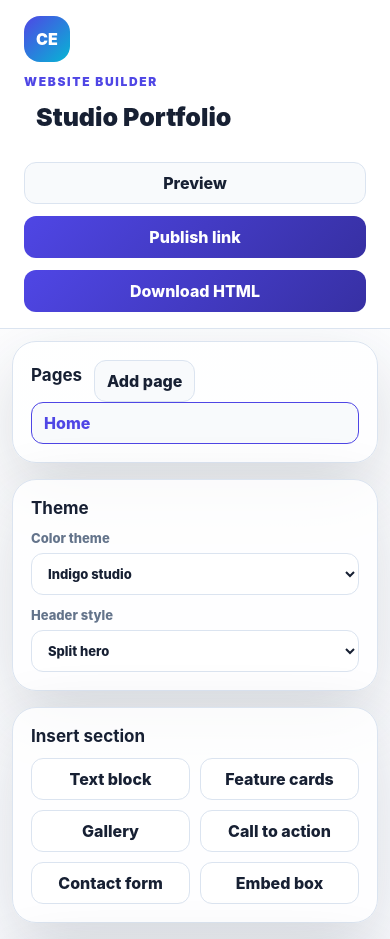
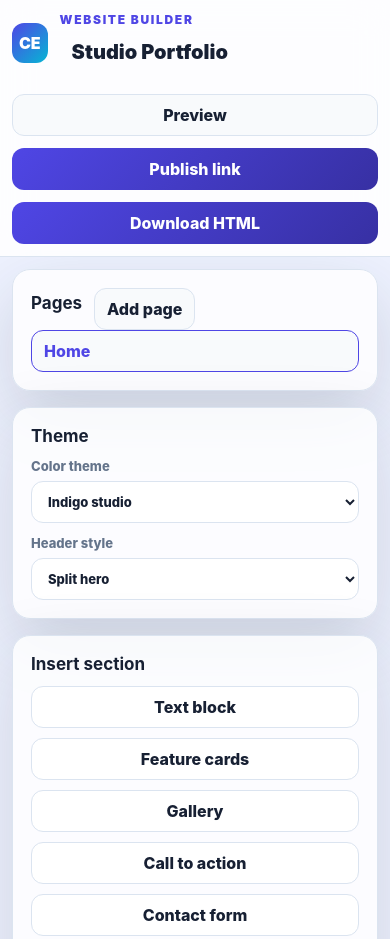
Before and after one commit to Rohansweb-codexamples/Code.edit.app, a plain HTML site: page index.html in a window 390 px wide. Shown: the top 939 px of the page. Drawn offline with Linux system fonts and the light colour scheme.

Commit message:
Fix site builder mobile layout and state recovery

```diff
--- a/app.js
+++ b/app.js
@@ -1,4 +1,4 @@
-const state = {
+const defaultSite = {
   siteName: 'Studio Portfolio',
   theme: 'indigo',
   header: 'split',
@@ -30,6 +30,9 @@ const state = {
   ]
 };
 
+const clone = (value) => JSON.parse(JSON.stringify(value));
+const state = clone(defaultSite);
+
 const elements = {
   siteName: document.querySelector('#siteName'),
   themeSelect: document.querySelector('#themeSelect'),
@@ -44,7 +47,31 @@ const elements = {
   publishedUrl: document.querySelector('#publishedUrl')
 };
 
-const page = () => state.pages.find((item) => item.id === state.activePage) || state.pages[0];
+const normalizeState = () => {
+  if (!Array.isArray(state.pages) || state.pages.length === 0) {
+    state.pages = clone(defaultSite.pages);
+  }
+
+  state.pages = state.pages.map((item, index) => ({
+    id: item.id || `page-${index + 1}`,
+    title: item.title || `Page ${index + 1}`,
+    content: item.content || '<section class="site-section"><h2>Untitled page</h2><p>Start editing this page.</p></section>'
+  }));
+
+  if (!state.pages.some((item) => item.id === state.activePage)) {
+    state.activePage = state.pages[0].id;
+  }
+
+  state.siteName = state.siteName || defaultSite.siteName;
+  state.theme = state.theme || defaultSite.theme;
+  state.header = state.header || defaultSite.header;
+  state.buttonLink = state.buttonLink || defaultSite.buttonLink;
+};
+
+const page = () => {
+  normalizeState();
+  return state.pages.find((item) => item.id === state.activePage) || state.pages[0];
+};
 const slugify = (value) => value.toLowerCase().replace(/[^a-z0-9]+/g, '-').replace(/(^-|-$)/g, '') || 'page';
 const encodeSite = () => btoa(unescape(encodeURIComponent(JSON.stringify(state))));
 const decodeSite = (value) => JSON.parse(decodeURIComponent(escape(atob(value))));
@@ -55,6 +82,7 @@ const loadFromHash = () => {
   try {
     const loaded = decodeSite(hash);
     Object.assign(state, loaded);
+    normalizeState();
   } catch (error) {
     console.warn('Could not load published site data.', error);
   }
@@ -111,17 +139,18 @@ const renderPages = () => {
 };
 
 const renderEditor = () => {
+  normalizeState();
   const active = page();
   document.body.dataset.theme = state.theme;
   document.body.dataset.header = state.header;
   elements.siteName.value = state.siteName;
   elements.themeSelect.value = state.theme;
   elements.headerStyle.value = state.header;
+  renderPages();
   elements.currentPageSelect.value = active.id;
   elements.pageTitle.value = active.title;
   elements.buttonLink.value = state.buttonLink;
   elements.canvas.innerHTML = active.content;
-  renderPages();
   renderPreview();
 };
 
@@ -194,5 +223,6 @@ elements.buttonLink.addEventListener('input', () => { state.buttonLink = element
 elements.canvas.addEventListener('input', renderPreview);
 document.querySelectorAll('[data-section]').forEach((button) => button.addEventListener('click', () => insertSection(button.dataset.section)));
 
+normalizeState();
 loadFromHash();
 renderEditor();
--- a/index.html
+++ b/index.html
@@ -30,7 +30,7 @@
             <h2>Pages</h2>
             <button id="addPageButton" class="small-button">Add page</button>
           </div>
-          <div id="pageList" class="page-list"></div>
+          <div id="pageList" class="page-list"><button class="page-tab is-active" type="button">Home</button></div>
         </section>
 
         <section class="panel">
@@ -68,7 +68,7 @@
       <section class="editor-pane" aria-label="Page editor">
         <div class="editor-toolbar">
           <label>Current page
-            <select id="currentPageSelect"></select>
+            <select id="currentPageSelect"><option value="home">Home</option></select>
           </label>
           <label>Page title
             <input id="pageTitle" type="text" />
--- a/styles.css
+++ b/styles.css
@@ -424,3 +424,108 @@ body[data-header="compact"] .site-hero {
     grid-template-columns: 1fr;
   }
 }
+
+@media (max-width: 1400px) {
+  .builder-grid {
+    grid-template-columns: minmax(0, 1fr);
+    max-width: 1120px;
+    margin: 0 auto;
+  }
+
+  .sidebar {
+    display: grid;
+    grid-template-columns: repeat(3, minmax(0, 1fr));
+    align-items: start;
+  }
+
+  .preview-pane {
+    min-height: 620px;
+  }
+}
+
+@media (max-width: 980px) {
+  .app-header {
+    position: static;
+    align-items: stretch;
+    flex-direction: column;
+  }
+
+  .brand-block {
+    align-items: center;
+  }
+
+  .header-actions {
+    display: grid;
+    grid-template-columns: repeat(3, minmax(0, 1fr));
+  }
+
+  .header-actions button {
+    width: 100%;
+  }
+
+  .sidebar {
+    grid-template-columns: minmax(0, 1fr);
+  }
+
+  .panel,
+  .editor-pane,
+  .preview-pane {
+    border-radius: 18px;
+  }
+
+  .editor-toolbar {
+    display: grid;
+    grid-template-columns: minmax(0, 1fr);
+  }
+
+  .editor-toolbar label,
+  .panel label {
+    width: 100%;
+  }
+
+  .editor-toolbar input,
+  .editor-toolbar select,
+  .panel select {
+    width: 100%;
+  }
+
+  #previewFrame {
+    min-height: 560px;
+  }
+}
+
+@media (max-width: 560px) {
+  body {
+    background: var(--app-bg);
+  }
+
+  .app-header,
+  .builder-grid {
+    padding: 12px;
+  }
+
+  .brand-block {
+    flex-direction: row;
+  }
+
+  .brand-mark {
+    width: 40px;
+    height: 40px;
+    border-radius: 12px;
+  }
+
+  .site-name {
+    font-size: 20px;
+  }
+
+  .header-actions,
+  .tool-grid {
+    grid-template-columns: minmax(0, 1fr);
+  }
+
+  .site-canvas {
+    min-height: 520px;
+    margin: 10px;
+    padding: 16px;
+  }
+}
```
